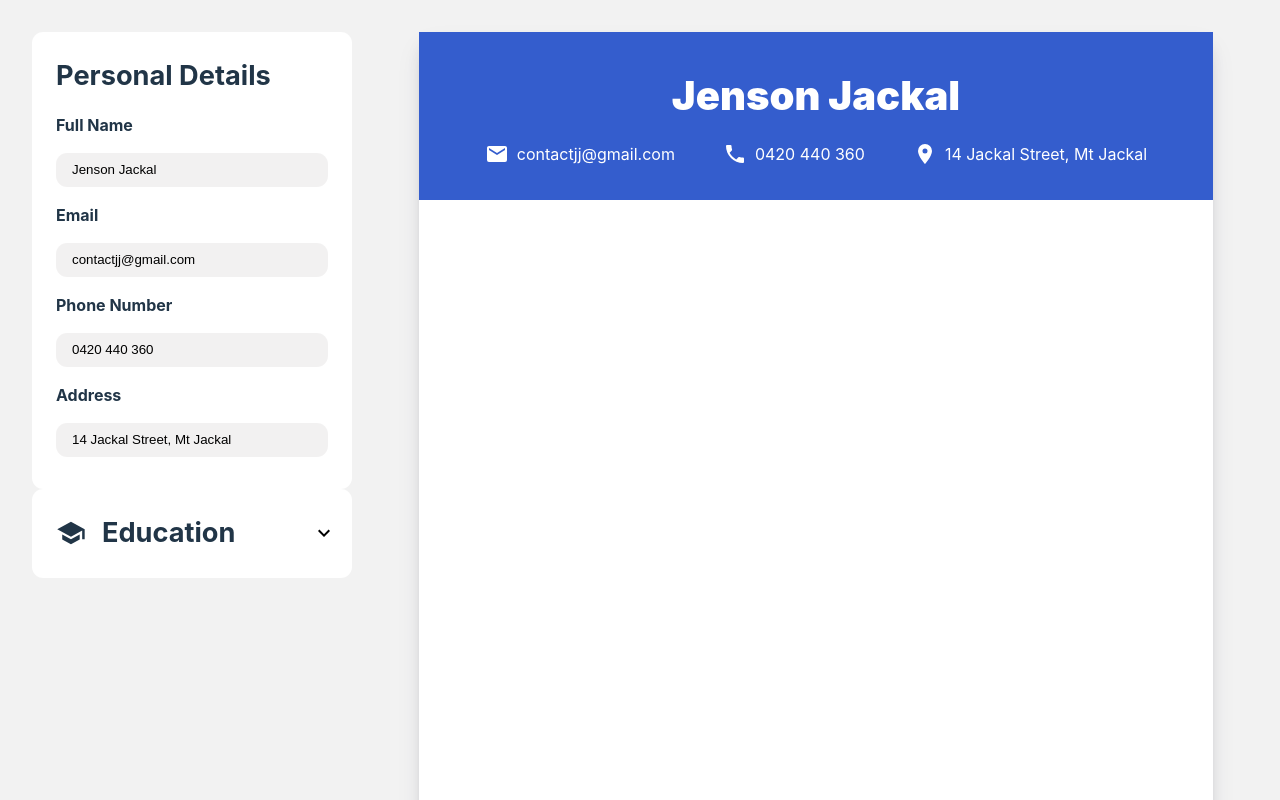
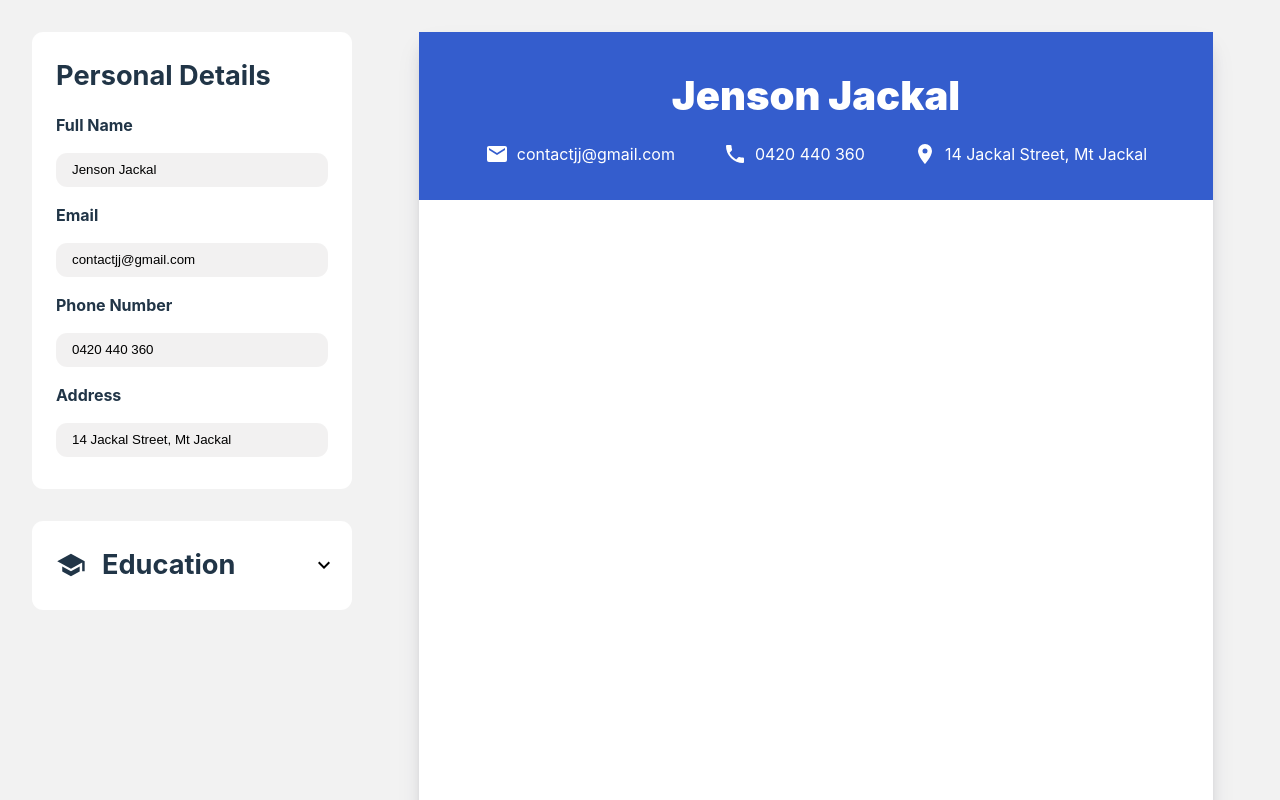
Before and after one commit to Frobii/resume-builder, a React (Vite) app: page / in a window 1280 px wide. Shown: the top 800 px of the page. Built offline with nearby package versions, Linux system fonts and the light colour scheme.

Commit message:
add-margin-between-forms

```diff
--- a/src/resume-builder.css
+++ b/src/resume-builder.css
@@ -1,6 +1,10 @@
 .main-container {
     display: flex;
     gap: 2rem;
+}
+
+.forms >* {
+    margin-bottom: 2rem;
 }
 
 .resume-container {
```
